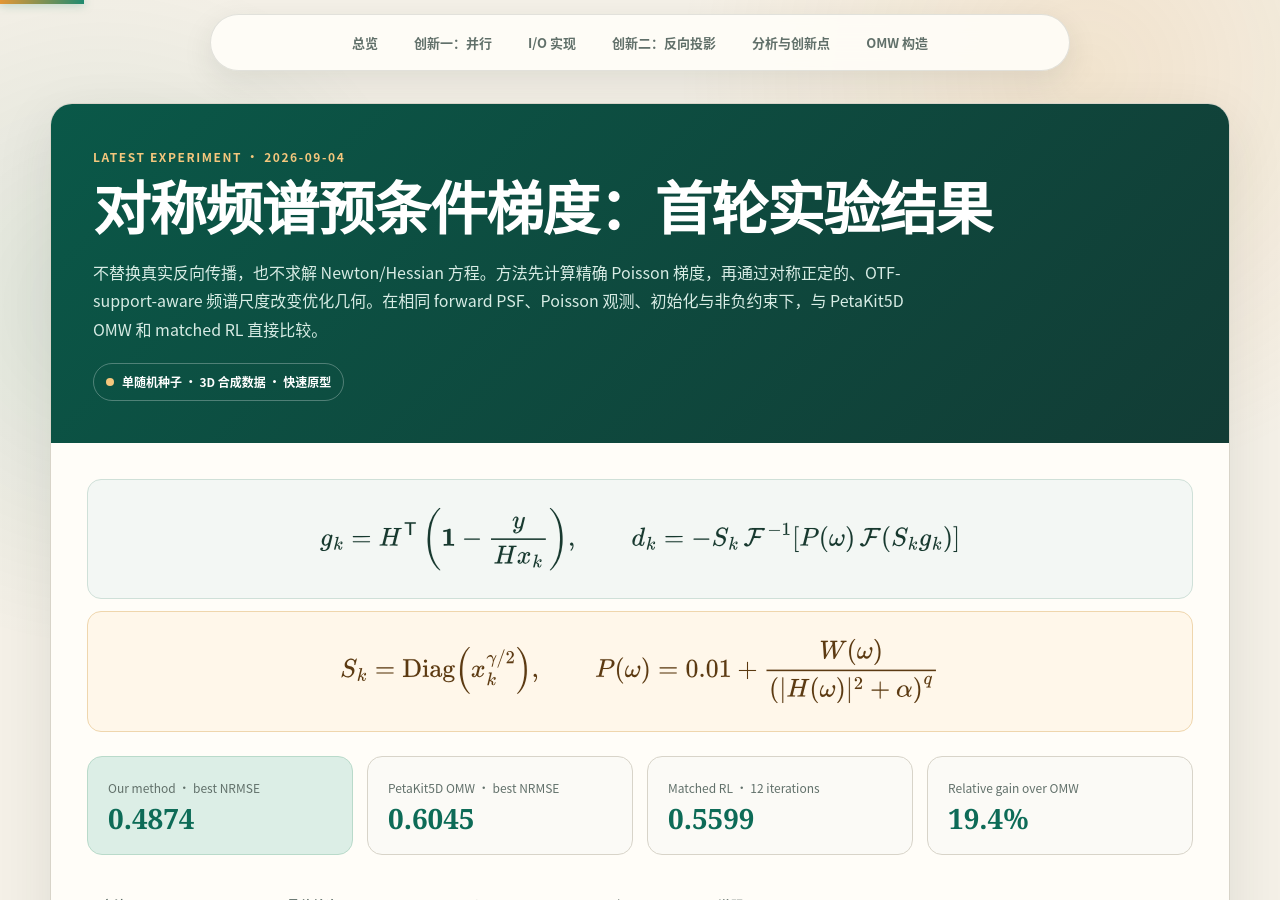
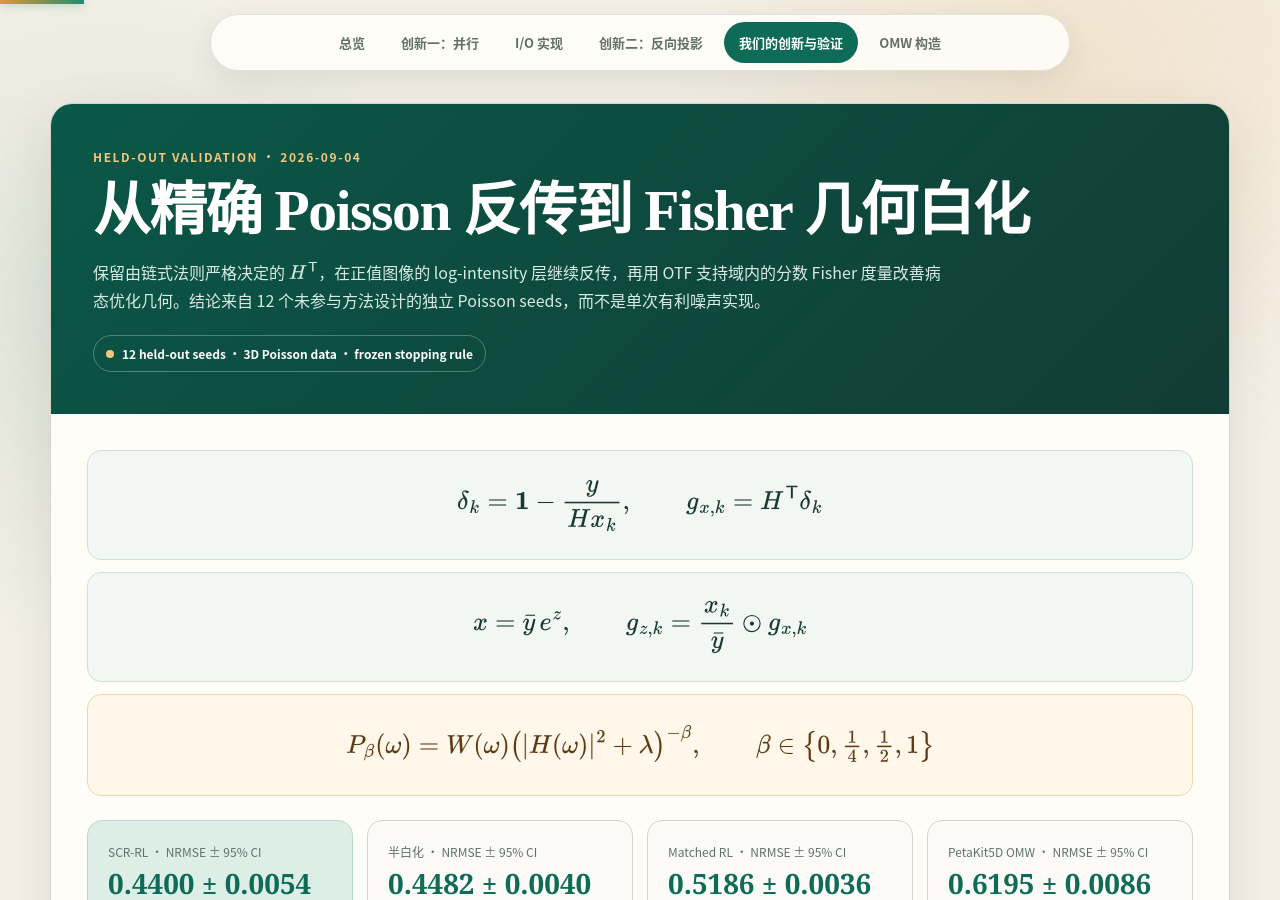
Before and after one commit to Botwwt/Botwwt.github.io, a Jekyll site: the page analysis/index.html, which Jekyll copies as it is, in a window 1280 px wide and 900 px high, scrolled down 778 px. Built offline with Jekyll 4.4.1, drawn with Linux system fonts in a browser that asks for light colours; some of the changed text lies outside the part shown.

Commit message:
Add held-out Poisson backprop validation

```diff
--- a/analysis/index.html
+++ b/analysis/index.html
@@ -94,49 +94,60 @@
   </header>
 
   <nav aria-label="章节导航">
-    <a href="#overview">总览</a><a href="#parallel">创新一：并行</a><a href="#io">I/O 实现</a><a href="#rl">创新二：反向投影</a><a href="#analysis">分析与创新点</a><a href="#omw">OMW 构造</a>
+    <a href="#overview">总览</a><a href="#parallel">创新一：并行</a><a href="#io">I/O 实现</a><a href="#rl">创新二：反向投影</a><a href="#analysis">我们的创新与验证</a><a href="#omw">OMW 构造</a>
   </nav>
 
   <main>
-    <section id="spectral-result">
+    <section id="analysis">
       <div class="wrap">
         <article class="paper-card experiment-card">
           <header class="experiment-head">
-            <div class="section-kicker">LATEST EXPERIMENT · 2026-09-04</div>
-            <h2 class="section-title">对称频谱预条件梯度：首轮实验结果</h2>
-            <p>不替换真实反向传播，也不求解 Newton/Hessian 方程。方法先计算精确 Poisson 梯度，再通过对称正定的、OTF-support-aware 频谱尺度改变优化几何。在相同 forward PSF、Poisson 观测、初始化与非负约束下，与 PetaKit5D OMW 和 matched RL 直接比较。</p>
-            <span class="experiment-status">单随机种子 · 3D 合成数据 · 快速原型</span>
+            <div class="section-kicker">HELD-OUT VALIDATION · 2026-09-04</div>
+            <h2 class="section-title">从精确 Poisson 反传到 Fisher 几何白化</h2>
+            <p>保留由链式法则严格决定的 \(H^{\mathsf T}\)，在正值图像的 log-intensity 层继续反传，再用 OTF 支持域内的分数 Fisher 度量改善病态优化几何。结论来自 12 个未参与方法设计的独立 Poisson seeds，而不是单次有利噪声实现。</p>
+            <span class="experiment-status">12 held-out seeds · 3D Poisson data · frozen stopping rule</span>
           </header>
           <div class="experiment-body">
-            <div class="equation">$$g_k=H^{\mathsf T}\left(\mathbf 1-\frac{y}{Hx_k}\right),\qquad d_k=-S_k\,\mathcal F^{-1}\!\left[P(\omega)\,\mathcal F(S_kg_k)\right]$$</div>
-            <div class="equation amber" style="margin-top:12px">$$S_k=\operatorname{Diag}\!\left(x_k^{\gamma/2}\right),\qquad P(\omega)=0.01+\frac{W(\omega)}{\left(|H(\omega)|^2+\alpha\right)^q}$$</div>
+            <div class="equation">$$\delta_k=\mathbf 1-\frac{y}{Hx_k},\qquad g_{x,k}=H^{\mathsf T}\delta_k$$</div>
+            <div class="equation" style="margin-top:12px">$$x=\bar y\,e^z,\qquad g_{z,k}=\frac{x_k}{\bar y}\odot g_{x,k}$$</div>
+            <div class="equation amber" style="margin-top:12px">$$P_{\beta}(\omega)=W(\omega)\bigl(|H(\omega)|^2+\lambda\bigr)^{-\beta},\qquad \beta\in\left\{0,\tfrac14,\tfrac12,1\right\}$$</div>
 
             <div class="result-grid">
-              <div class="result-metric winner"><small>Our method · best NRMSE</small><b>0.4874</b></div>
-              <div class="result-metric"><small>PetaKit5D OMW · best NRMSE</small><b>0.6045</b></div>
-              <div class="result-metric"><small>Matched RL · 12 iterations</small><b>0.5599</b></div>
-              <div class="result-metric"><small>Relative gain over OMW</small><b>19.4%</b></div>
+              <div class="result-metric winner"><small>SCR-RL · NRMSE ± 95% CI</small><b>0.4400 ± 0.0054</b></div>
+              <div class="result-metric"><small>半白化 · NRMSE ± 95% CI</small><b>0.4482 ± 0.0040</b></div>
+              <div class="result-metric"><small>Matched RL · NRMSE ± 95% CI</small><b>0.5186 ± 0.0036</b></div>
+              <div class="result-metric"><small>PetaKit5D OMW · NRMSE ± 95% CI</small><b>0.6195 ± 0.0086</b></div>
             </div>
 
             <div style="overflow:auto">
               <table class="compare-table">
-                <thead><tr><th>方法</th><th>最佳轮次</th><th>NRMSE ↓</th><th>PSNR ↑</th><th>说明</th></tr></thead>
+                <thead><tr><th>方法</th><th>冻结轮次</th><th>Held-out NRMSE ↓</th><th>PSNR ↑</th><th>解释</th></tr></thead>
                 <tbody>
-                  <tr><td><b>对称频谱梯度</b></td><td>27</td><td class="yes">0.4874</td><td class="yes">35.70 dB</td><td>精确梯度 + OTF mask + 对称空间/频率尺度</td></tr>
-                  <tr><td><b>OMW</b></td><td>4</td><td>0.6045</td><td>33.83 dB</td><td>仓库原始 OMW projector 与更新式</td></tr>
-                  <tr><td><b>Matched RL</b></td><td>12</td><td>0.5599</td><td>34.49 dB</td><td>当前对比保存的 12 轮轨迹</td></tr>
+                  <tr><td><b>SCR-RL</b></td><td>12</td><td class="yes">0.4400 ± 0.0054</td><td class="yes">36.589 dB</td><td>精确反传 + 连续逆曲率 + 显式曲率先验</td></tr>
+                  <tr><td><b>Full Fisher whitening</b></td><td>99</td><td>0.4480 ± 0.0041</td><td>36.432 dB</td><td>\(F^{-1/2}\)，完全白化反传梯度噪声</td></tr>
+                  <tr><td><b>Geometric half whitening</b></td><td>131</td><td>0.4482 ± 0.0040</td><td>36.428 dB</td><td>\(F^{-1/4}\)，单位度量与全白化的 SPD 中点</td></tr>
+                  <tr><td><b>Matched RL</b></td><td>38</td><td>0.5186 ± 0.0036</td><td>35.161 dB</td><td>精确伴随反传的 scaled gradient</td></tr>
+                  <tr><td><b>Log-SGD</b></td><td>16</td><td>0.5651 ± 0.0209</td><td>34.427 dB</td><td>仅加入 log-intensity 参数化，不做频谱白化</td></tr>
+                  <tr><td><b>PetaKit5D OMW</b></td><td>4</td><td>0.6195 ± 0.0086</td><td>33.618 dB</td><td>仓库原始 unmatched inverse-like projector</td></tr>
+                  <tr><td><b>Damped Newton</b></td><td>3</td><td>0.6920 ± 0.0025</td><td>32.655 dB</td><td>observed Hessian、PCG 与投影线搜索</td></tr>
                 </tbody>
               </table>
             </div>
 
             <figure class="result-figure">
-              <img src="spectral-gradient-result.png" alt="对称频谱预条件梯度与 OMW、RL 的三维 Poisson 反卷积结果和逐轮曲线">
+              <img src="nature-multiseed-validation.png" alt="七种 Poisson 反卷积方法在十二个独立验证种子上的重建、收敛曲线、置信区间、频谱误差和曲率增益">
+              <figcaption class="result-note">图中阴影为 12 个 held-out seeds 的 95% CI；散点保留每个 seed，不用柱状图隐藏分布。开发 seed 7 只用于冻结停止轮次。网页展示 600 dpi PNG，并提供矢量 PDF 下载。</figcaption>
             </figure>
 
             <div class="result-links">
-              <a href="spectral-gradient-summary.csv" download>下载结果摘要 CSV</a>
-              <a href="spectral-gradient-parameter-search.csv" download>下载参数搜索 CSV</a>
+              <a href="multiseed-fixed-summary.csv" download>主要终点 CSV</a>
+              <a href="multiseed-per-seed.csv" download>逐 seed 数据</a>
+              <a href="multiseed-paired-statistics.csv" download>配对统计</a>
+              <a href="multiseed-convergence-curves.csv" download>全部收敛曲线</a>
+              <a href="multiseed-oracle-summary.csv" download>Oracle 敏感性分析</a>
+              <a href="nature-multiseed-validation.pdf" download>矢量主图 PDF</a>
             </div>
+            <p class="result-note">半白化相对 RL 与 OMW 的配对 NRMSE 分别改善 13.56% 和 27.64%，Holm-adjusted \(p=0.00293\)。半白化与全白化无显著差异（\(p=0.622\)）。SCR-RL 再改善 1.88%（Holm-adjusted \(p=0.0186\)），但这个收益来自额外显式先验，和纯 post-backprop metric 分开报告。</p>
           </div>
         </article>
       </div>
@@ -267,14 +278,14 @@
         </div>
         <div class="equation" style="margin-top:22px">$$x^{(k+1)}=x^{(k)}\odot\left[b\ast\frac{g}{\max\!\left(f\ast x^{(k)},\varepsilon\right)}\right]$$</div>
 
-        <div id="analysis" class="paper-card math-analysis">
+        <div id="backprop-derivation" class="paper-card math-analysis">
           <div class="section-kicker">MATHEMATICAL ANALYSIS</div>
-          <h3>从泊松似然到 RL 更新</h3>
-          <p class="intro">光子计数通常用泊松分布建模。下面整理手写推导中的主要步骤。本节用 \(H\) 表示由 PSF 决定的空间域成像算子，并令 \(\hat y=Hx\)。所有除法和乘法均按元素进行。</p>
+          <h3>从精确 Poisson 反传到可控 Fisher 几何</h3>
+          <p class="intro">先固定不能被替换的反向传播，再问梯度回传之后应采用什么优化度量。本节用 \(H\) 表示 PSF 对应的 forward operator，并令 \(\hat y=Hx\)。</p>
 
           <div class="derive-grid">
             <article class="derive-block">
-              <h4>1. 泊松观测模型与负对数似然</h4>
+              <h4>1. 输出层产生 Poisson error signal</h4>
               <p>对第 \(i\) 个像素或体素，观测值 \(y_i\) 服从均值为 \(\hat y_i\) 的泊松分布：</p>
               <div class="equation amber">$$p(y_i\mid\hat y_i)=\frac{e^{-\hat y_i}\hat y_i^{\,y_i}}{y_i!}$$</div>
               <p>取负对数并去掉与 \(x\) 无关的常数项，可得：</p>
@@ -282,38 +293,38 @@
             </article>
 
             <article class="derive-block">
-              <h4>2. 误差如何传回样本空间</h4>
+              <h4>2. \(H^{\mathsf T}\) 是不可替换的 exact backprop</h4>
               <p>先对预测值求导，再通过成像算子的转置映射回 \(x\)：</p>
               <div class="equation amber">$$\frac{\partial\mathcal L_P}{\partial\hat y_i}=1-\frac{y_i}{\hat y_i}$$</div>
               <div class="equation">$$\nabla_x\mathcal L_P=H^{\mathsf T}\!\left(\mathbf 1-\frac{y}{Hx}\right)$$</div>
-              <p>式中的 \(H^{\mathsf T}\) 就承担反向投影的作用：把观测域中的比值误差分配回可能产生这些光子的样本位置。</p>
+              <p>\(H^{\mathsf T}\) 由链式法则决定。OMW 直接换成 inverse-like projector 可加速校正，但通常不再是原始 Poisson loss 的严格梯度。</p>
             </article>
 
             <article class="derive-block">
-              <h4>3. 能量守恒条件下的 RL 乘法更新</h4>
-              <p>归一化 PSF 满足 \(H^{\mathsf T}\mathbf 1=\mathbf 1\)。采用以当前估计 \(x_k\) 为尺度的梯度步，可化为标准 RL 更新：</p>
-              <div class="equation">$$\begin{aligned}x_{k+1}&=x_k-x_k\odot\nabla_x\mathcal L_P(x_k)\\&=x_k\odot H^{\mathsf T}\!\left(\frac{y}{Hx_k}\right).\end{aligned}$$</div>
-              <p>这说明比值 \(y/(Hx_k)\) 并非经验构造，而是直接来自泊松负对数似然对预测强度的导数。</p>
+              <h4>3. 在 log-intensity 层继续反传</h4>
+              <p>用 \(x=\bar y e^z\) 自动保证正值。对归一化目标 \(\mathcal L_P/\bar y\) 继续应用链式法则：</p>
+              <div class="equation">$$g_z=\frac{x}{\bar y}\odot g_x=\frac{x}{\bar y}\odot H^{\mathsf T}\!\left(\mathbf 1-\frac{y}{Hx}\right)$$</div>
+              <p>空间尺度由指数层 Jacobian 严格给出，不再使用经验性的 \(x^\gamma\)。当频谱度量为单位阵时，这就是正值图像上的 log-domain SGD。</p>
             </article>
 
             <article class="derive-block">
-              <h4>4. Hessian 与 Newton 形式</h4>
-              <p>该目标函数的二阶导数为：</p>
-              <div class="equation amber">$$\nabla_x^2\mathcal L_P=H^{\mathsf T}\operatorname{Diag}\!\left(\frac{y}{(Hx)^2}\right)H$$</div>
-              <p>完整 Newton 更新需要求解包含 Hessian 的线性系统：</p>
-              <div class="equation">$$x_{k+1}=x_k-\left[\nabla_x^2\mathcal L_P(x_k)\right]^{-1}\nabla_x\mathcal L_P(x_k)$$</div>
-              <p>三维大数据上显式构造和求逆 Hessian 代价很高，因此 RL 使用结构简单、保持非负性的乘法迭代。</p>
+              <h4>4. Newton 指出方向，也暴露问题</h4>
+              <p>observed Hessian 与 Fisher 信息分别为：</p>
+              <div class="equation amber">$$\nabla_x^2\mathcal L_P=H^{\mathsf T}\operatorname{Diag}\!\left(\frac{y}{(Hx)^2}\right)H,\quad F=H^{\mathsf T}\operatorname{Diag}\!\left(\frac1{Hx}\right)H$$</div>
+              <p>完整求逆需要动态 PCG；更关键的是，小 Fisher 特征值恰好对应弱 OTF 频率，\(F^{-1}\) 会给予噪声主导方向最大的增益。实验中 NLL 继续下降而 NRMSE 反弹。</p>
             </article>
           </div>
 
-          <h4 style="font-size:20px;margin:26px 0 8px">与 PetaKit5D 创新点的联系</h4>
-          <p style="color:var(--muted);margin:0">OMW 没有直接计算 Newton 步，也不等同于 Hessian 的逆。它是在 RL 框架中重新设计反向投影器，使其具有受正则化约束的逆滤波特性：</p>
-          <div class="equation amber" style="margin-top:16px">$$\widehat B_{\mathrm{OMW}}=W\odot\frac{\widehat H^{*}}{|\widehat H|^2+\alpha}$$</div>
+          <h4 style="font-size:20px;margin:26px 0 8px">我们的进一步设计：不要替换反传，只做分数 Fisher 白化</h4>
+          <p style="color:var(--muted);margin:0">局部平稳近似下，log 坐标的 Fisher 光学频谱正比于 \(|H(\omega)|^2\)。于是 SGD、半白化、全白化与 Newton 形成同一个可解释的幂次谱：</p>
+          <div class="equation amber" style="margin-top:16px">$$P_\beta(\omega)=W(\omega)\bigl(|H(\omega)|^2+\lambda\bigr)^{-\beta},\qquad \beta=0,\tfrac14,\tfrac12,1$$</div>
+          <div class="equation" style="margin-top:12px">$$d_z=-\mathcal F^{-1}\!\left[P_{1/4}\,\mathcal F(g_z)\right],\qquad x_{k+1}=\bar y\exp(z_k+\eta_kd_z)$$</div>
           <div class="innovation-list">
-            <div class="innovation-item"><b>更有效的反向校正</b><span>Wiener 项比传统 matched projector 更接近稳定的逆算子，因此较少迭代即可纠正模糊。</span></div>
-            <div class="innovation-item"><b>频率范围由真实 PSF 决定</b><span>窗函数 \(W\) 跟随实际 OTF support，而不是预设椭球，减少高分辨率信息被截断。</span></div>
-            <div class="innovation-item"><b>避免不稳定的直接求逆</b><span>参数 \(\alpha\) 抑制 \(|\widehat H|\) 很小时的噪声放大，支持域外频率由 \(W\) 去除。</span></div>
+            <div class="innovation-item"><b>梯度仍然严格</b><span>先计算 \(H^{\mathsf T}(1-y/Hx)\)，频谱算子只作用在 exact gradient 之后，保持原始 Poisson loss 的下降方向。</span></div>
+            <div class="innovation-item"><b>空间几何由反传产生</b><span>\(x=\bar y e^z\) 的 Jacobian 自动给出 \(x/\bar y\) 尺度，同时处理非负约束，不需要经验幂次。</span></div>
+            <div class="innovation-item"><b>半白化限制噪声增益</b><span>\(F^{-1/4}\) 是 \(I\) 与 \(F^{-1/2}\) 的 SPD 几何中点；OTF mask 只允许真实光学支持域参与校正。</span></div>
           </div>
+          <div class="callout green"><strong>统计结论：</strong>在 12 个 held-out seeds 上，半白化与全白化效果相当（Holm-adjusted \(p=0.622\)），但两者均明显优于 RL/OMW。加入显式曲率先验的 SCR-RL 进一步降低 NRMSE；这部分收益单独归因于正则化，而不是反向传播度量。</div>
         </div>
 
         <div class="three-col" style="margin-top:24px">
```
Also changed, not shown: analysis/multiseed-fixed-summary.csv (added, +8 -0 lines), analysis/multiseed-oracle-summary.csv (added, +8 -0 lines), analysis/multiseed-paired-statistics.csv (added, +7 -0 lines), analysis/multiseed-per-seed.csv (added, +85 -0 lines), analysis/multiseed-convergence-curves.csv (added), analysis/nature-multiseed-validation.png (added), 1 other file.
